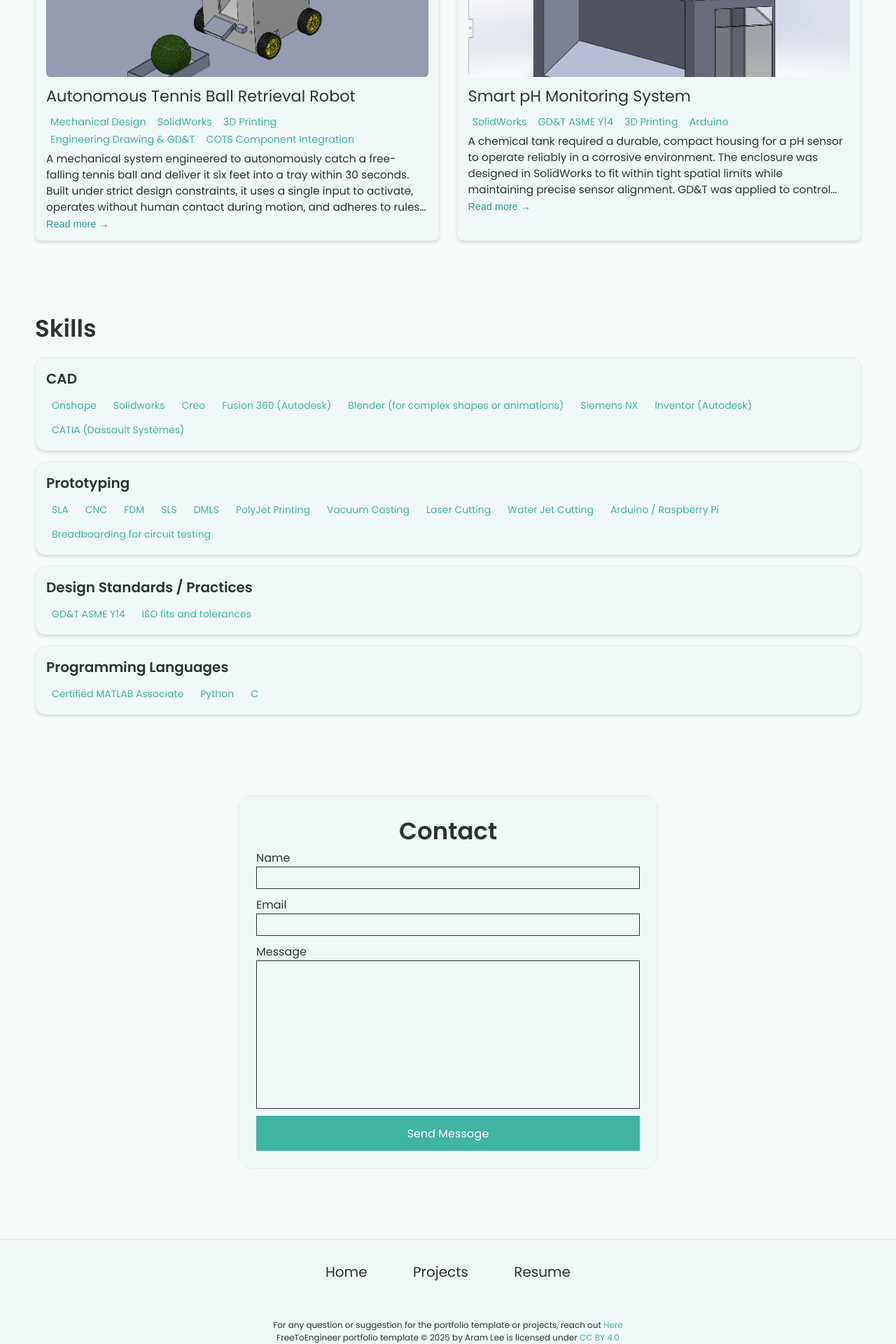
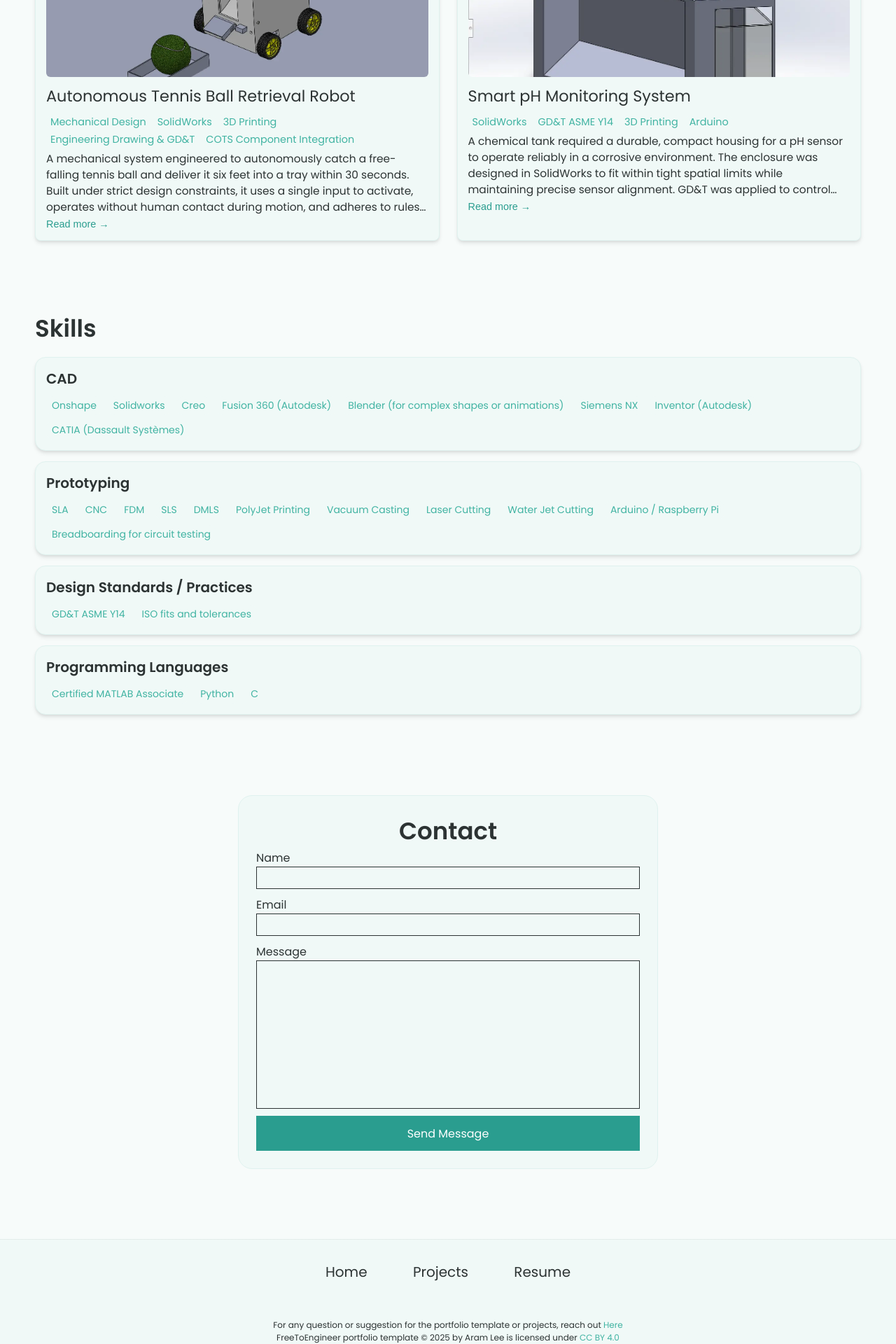
Before and after one commit to jaysonmendoza/jaysonmendoza.github.io, a Jekyll site: the page built from index.html, in a window 1280 px wide. Shown: the part 1182-3102 px from the top of the page at 70% size. Built offline with Jekyll 4.4.1, drawn with Linux system fonts in a browser that asks for light colours.

Commit message:
Update styles.css

```diff
--- a/css/styles.css
+++ b/css/styles.css
@@ -51,6 +51,13 @@
     color: var(--link-color);
     text-decoration: none;
 }
+
+a:hover,
+a:focus {
+  color: var(--highlight-color);
+  text-decoration: underline;
+}
+
 
 h1 {
     color: var(--text-color);
@@ -324,7 +331,7 @@
     box-shadow: 0 4px 6px -1px rgba(0, 0, 0, 0.1),
                 0 2px 4px -1px rgba(0, 0, 0, 0.06);
     border-radius: 8px;
-    border: 1px solid rgba(0, 0, 0, 0.05);
+    border: 1px solid var(--border-color);
     transition: all 0.3s ease;
     overflow: hidden;
 }
@@ -501,13 +508,12 @@
     font-size: 16px;
     font-family: 'Poppins', sans-serif;
     color: #fff;
-    background-color: var(--link-color);
-    border:none;
+    background-color: var(--highlight-color);
+    border: none;
     height: 50px;
     cursor: pointer;
-    transition: 0.1s
+    transition: 0.1s;
 }
-
 
 /* FOOTER */
 
@@ -590,7 +596,7 @@
 
 .post-view {
     margin: 25px auto;
-    border: 1px solid rgba(0, 0, 0, 0.05);
+    border: 1px solid var(--border-color);
     box-shadow: 0 4px 6px -1px rgba(0, 0, 0, 0.1),
                   0 2px 4px -1px rgba(0, 0, 0, 0.06);
     border-radius: 10px
```
